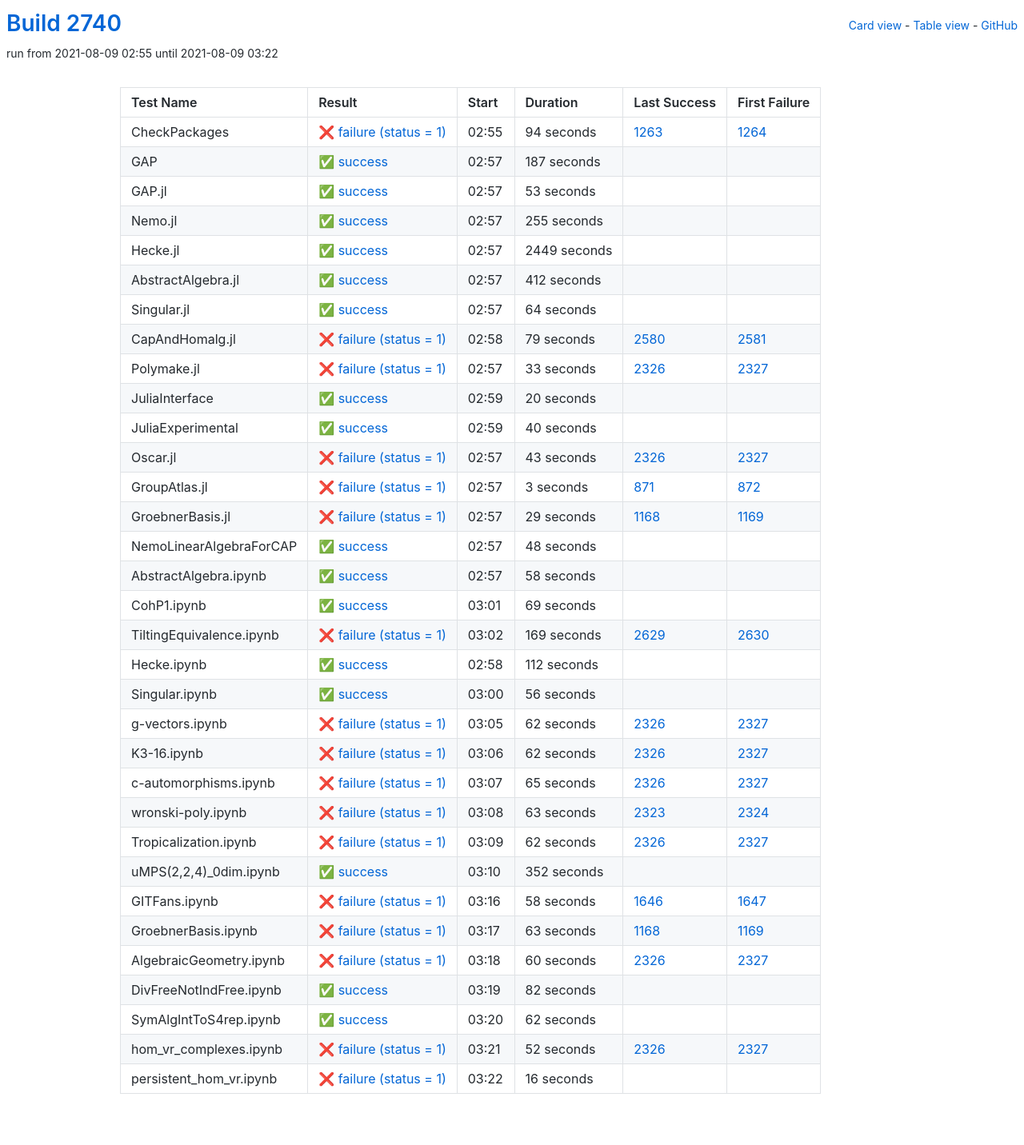
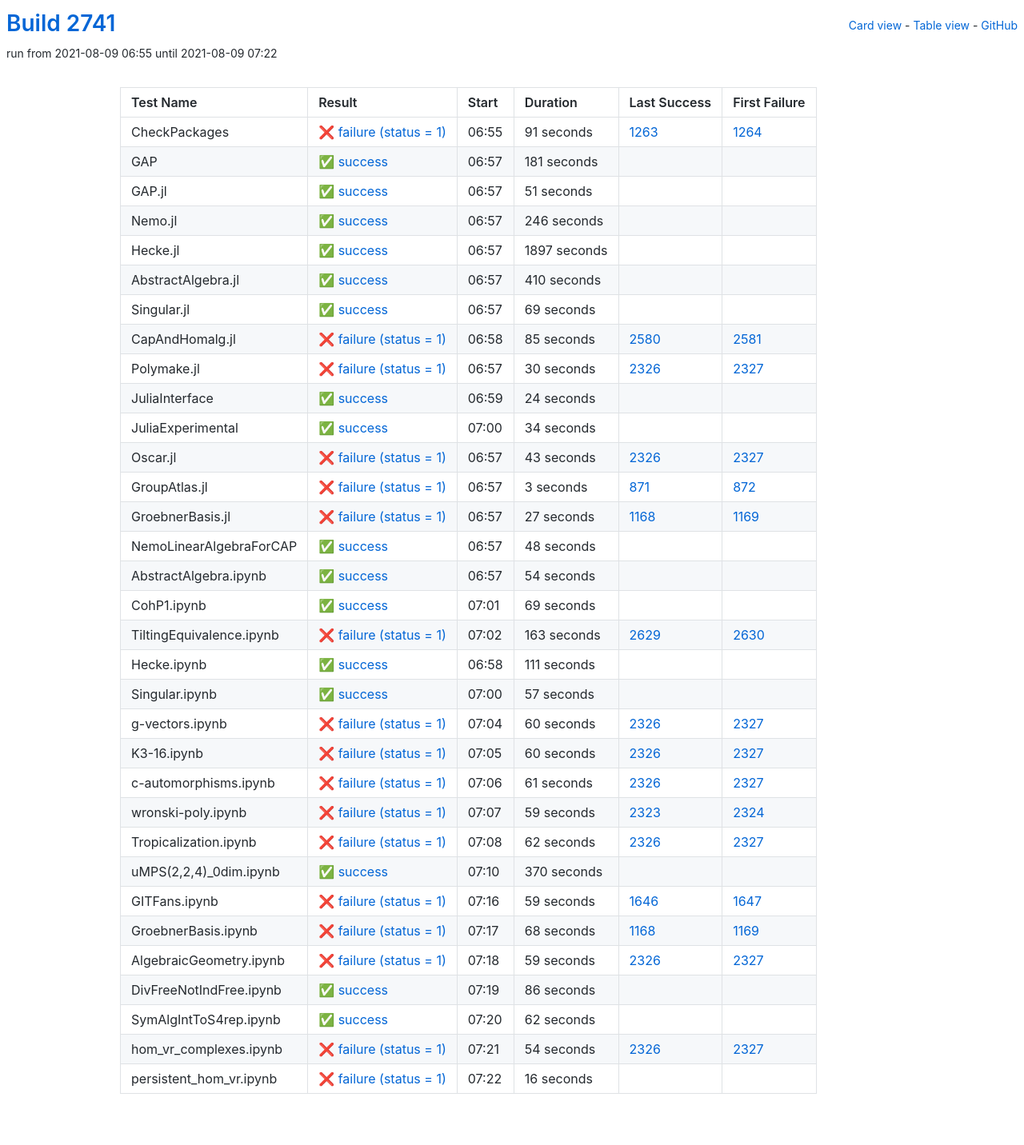
Before and after one commit to oscar-system/oscar-ci-status-stable, a Jekyll site: the page built from table.html, in a window 1280 px wide. Shown: the whole page at 80% size. Built offline with Jekyll 4.4.1, drawn with Linux system fonts in a browser that asks for light colours.

Commit message:
Build #2741

```diff
--- a/_data/ci.yml
+++ b/_data/ci.yml
@@ -1,6 +1,6 @@
 ---
-build: 2740
-build_url: https://oscarci.mathematik.uni-kl.de/job/oscar-stable/2740/
+build: 2741
+build_url: https://oscarci.mathematik.uni-kl.de/job/oscar-stable/2741/
 job: oscar-stable
 organization: oscar-system
 repo: oscar-ci-status-stable
@@ -8,140 +8,140 @@ repourl: https://github.com/oscar-system/oscar-ci-status-stable
 tests:
 - name: CheckPackages
   id: checkpackages
-  log: https://oscarci.mathematik.uni-kl.de/job/oscar-stable/2740/artifact/logs/build-2740/CheckPackages.log
-  start: 2021-08-09 02:55
+  log: https://oscarci.mathematik.uni-kl.de/job/oscar-stable/2741/artifact/logs/build-2741/CheckPackages.log
+  start: 2021-08-09 06:55
   success: false
   exitcode: 1
   status: failure
-  duration: 94
+  duration: 91
   last_success: 1263
   last_success_url: https://oscarci.mathematik.uni-kl.de/job/oscar-stable/1263/
   first_failure: 1264
   first_failure_url: https://oscarci.mathematik.uni-kl.de/job/oscar-stable/1264/
 - name: GAP
   id: gap
-  log: https://oscarci.mathematik.uni-kl.de/job/oscar-stable/2740/artifact/logs/build-2740/GAP.log
-  start: 2021-08-09 02:57
+  log: https://oscarci.mathematik.uni-kl.de/job/oscar-stable/2741/artifact/logs/build-2741/GAP.log
+  start: 2021-08-09 06:57
   success: true
   exitcode: 0
   status: success
-  duration: 187
+  duration: 181
   last_success: false
   last_success_url:
   first_failure: false
   first_failure_url:
 - name: GAP.jl
   id: gap-jl
-  log: https://oscarci.mathematik.uni-kl.de/job/oscar-stable/2740/artifact/logs/build-2740/GAP.jl.log
-  start: 2021-08-09 02:57
+  log: https://oscarci.mathematik.uni-kl.de/job/oscar-stable/2741/artifact/logs/build-2741/GAP.jl.log
+  start: 2021-08-09 06:57
   success: true
   exitcode: 0
   status: success
-  duration: 53
+  duration: 51
   last_success: false
   last_success_url:
   first_failure: false
   first_failure_url:
 - name: Nemo.jl
   id: nemo-jl
-  log: https://oscarci.mathematik.uni-kl.de/job/oscar-stable/2740/artifact/logs/build-2740/Nemo.jl.log
-  start: 2021-08-09 02:57
+  log: https://oscarci.mathematik.uni-kl.de/job/oscar-stable/2741/artifact/logs/build-2741/Nemo.jl.log
+  start: 2021-08-09 06:57
   success: true
   exitcode: 0
   status: success
-  duration: 255
+  duration: 246
   last_success: false
   last_success_url:
   first_failure: false
   first_failure_url:
 - name: Hecke.jl
   id: hecke-jl
-  log: https://oscarci.mathematik.uni-kl.de/job/oscar-stable/2740/artifact/logs/build-2740/Hecke.jl.log
-  start: 2021-08-09 02:57
+  log: https://oscarci.mathematik.uni-kl.de/job/oscar-stable/2741/artifact/logs/build-2741/Hecke.jl.log
+  start: 2021-08-09 06:57
   success: true
   exitcode: 0
   status: success
-  duration: 2449
+  duration: 1897
   last_success: false
   last_success_url:
   first_failure: false
   first_failure_url:
 - name: AbstractAlgebra.jl
   id: abstractalgebra-jl
-  log: https://oscarci.mathematik.uni-kl.de/job/oscar-stable/2740/artifact/logs/build-2740/AbstractAlgebra.jl.log
-  start: 2021-08-09 02:57
+  log: https://oscarci.mathematik.uni-kl.de/job/oscar-stable/2741/artifact/logs/build-2741/AbstractAlgebra.jl.log
+  start: 2021-08-09 06:57
   success: true
   exitcode: 0
   status: success
-  duration: 412
+  duration: 410
   last_success: false
   last_success_url:
   first_failure: false
   first_failure_url:
 - name: Singular.jl
   id: singular-jl
-  log: https://oscarci.mathematik.uni-kl.de/job/oscar-stable/2740/artifact/logs/build-2740/Singular.jl.log
-  start: 2021-08-09 02:57
+  log: https://oscarci.mathematik.uni-kl.de/job/oscar-stable/2741/artifact/logs/build-2741/Singular.jl.log
+  start: 2021-08-09 06:57
   success: true
   exitcode: 0
   status: success
-  duration: 64
+  duration: 69
   last_success: false
   last_success_url:
   first_failure: false
   first_failure_url:
 - name: CapAndHomalg.jl
   id: capandhomalg-jl
-  log: https://oscarci.mathematik.uni-kl.de/job/oscar-stable/2740/artifact/logs/build-2740/CapAndHomalg.jl.log
-  start: 2021-08-09 02:58
+  log: https://oscarci.mathematik.uni-kl.de/job/oscar-stable/2741/artifact/logs/build-2741/CapAndHomalg.jl.log
+  start: 2021-08-09 06:58
   success: false
   exitcode: 1
   status: failure
-  duration: 79
+  duration: 85
   last_success: 2580
   last_success_url: https://oscarci.mathematik.uni-kl.de/job/oscar-stable/2580/
   first_failure: 2581
   first_failure_url: https://oscarci.mathematik.uni-kl.de/job/oscar-stable/2581/
 - name: Polymake.jl
   id: polymake-jl
-  log: https://oscarci.mathematik.uni-kl.de/job/oscar-stable/2740/artifact/logs/build-2740/Polymake.jl.log
-  start: 2021-08-09 02:57
+  log: https://oscarci.mathematik.uni-kl.de/job/oscar-stable/2741/artifact/logs/build-2741/Polymake.jl.log
+  start: 2021-08-09 06:57
   success: false
   exitcode: 1
   status: failure
-  duration: 33
+  duration: 30
   last_success: 2326
   last_success_url: https://oscarci.mathematik.uni-kl.de/job/oscar-stable/2326/
   first_failure: 2327
   first_failure_url: https://oscarci.mathematik.uni-kl.de/job/oscar-stable/2327/
 - name: JuliaInterface
   id: juliainterface
-  log: https://oscarci.mathematik.uni-kl.de/job/oscar-stable/2740/artifact/logs/build-2740/JuliaInterface.log
-  start: 2021-08-09 02:59
+  log: https://oscarci.mathematik.uni-kl.de/job/oscar-stable/2741/artifact/logs/build-2741/JuliaInterface.log
+  start: 2021-08-09 06:59
   success: true
   exitcode: 0
   status: success
-  duration: 20
+  duration: 24
   last_success: false
   last_success_url:
   first_failure: false
   first_failure_url:
 - name: JuliaExperimental
   id: juliaexperimental
-  log: https://oscarci.mathematik.uni-kl.de/job/oscar-stable/2740/artifact/logs/build-2740/JuliaExperimental.log
-  start: 2021-08-09 02:59
+  log: https://oscarci.mathematik.uni-kl.de/job/oscar-stable/2741/artifact/logs/build-2741/JuliaExperimental.log
+  start: 2021-08-09 07:00
   success: true
   exitcode: 0
   status: success
-  duration: 40
+  duration: 34
   last_success: false
   last_success_url:
   first_failure: false
   first_failure_url:
 - name: Oscar.jl
   id: oscar-jl
-  log: https://oscarci.mathematik.uni-kl.de/job/oscar-stable/2740/artifact/logs/build-2740/Oscar.jl.log
-  start: 2021-08-09 02:57
+  log: https://oscarci.mathematik.uni-kl.de/job/oscar-stable/2741/artifact/logs/build-2741/Oscar.jl.log
+  start: 2021-08-09 06:57
   success: false
   exitcode: 1
   status: failure
@@ -152,8 +152,8 @@ tests:
   first_failure_url: https://oscarci.mathematik.uni-kl.de/job/oscar-stable/2327/
 - name: GroupAtlas.jl
   id: groupatlas-jl
-  log: https://oscarci.mathematik.uni-kl.de/job/oscar-stable/2740/artifact/logs/build-2740/GroupAtlas.jl.log
-  start: 2021-08-09 02:57
+  log: https://oscarci.mathematik.uni-kl.de/job/oscar-stable/2741/artifact/logs/build-2741/GroupAtlas.jl.log
+  start: 2021-08-09 06:57
   success: false
   exitcode: 1
   status: failure
@@ -164,20 +164,20 @@ tests:
   first_failure_url: https://oscarci.mathematik.uni-kl.de/job/oscar-stable/872/
 - name: GroebnerBasis.jl
   id: groebnerbasis-jl
-  log: https://oscarci.mathematik.uni-kl.de/job/oscar-stable/2740/artifact/logs/build-2740/GroebnerBasis.jl.log
-  start: 2021-08-09 02:57
+  log: https://oscarci.mathematik.uni-kl.de/job/oscar-stable/2741/artifact/logs/build-2741/GroebnerBasis.jl.log
+  start: 2021-08-09 06:57
   success: false
   exitcode: 1
   status: failure
-  duration: 29
+  duration: 27
   last_success: 1168
   last_success_url: https://oscarci.mathematik.uni-kl.de/job/oscar-stable/1168/
   first_failure: 1169
   first_failure_url: https://oscarci.mathematik.uni-kl.de/job/oscar-stable/1169/
 - name: NemoLinearAlgebraForCAP
   id: nemolinearalgebraforcap
-  log: https://oscarci.mathematik.uni-kl.de/job/oscar-stable/2740/artifact/logs/build-2740/NemoLinearAlgebraForCAP.log
-  start: 2021-08-09 02:57
+  log: https://oscarci.mathematik.uni-kl.de/job/oscar-stable/2741/artifact/logs/build-2741/NemoLinearAlgebraForCAP.log
+  start: 2021-08-09 06:57
   success: true
   exitcode: 0
   status: success
@@ -188,20 +188,20 @@ tests:
   first_failure_url:
 - name: AbstractAlgebra.ipynb
   id: abstractalgebra-ipynb
-  log: https://oscarci.mathematik.uni-kl.de/job/oscar-stable/2740/artifact/logs/build-2740/AbstractAlgebra.ipynb.log
-  start: 2021-08-09 02:57
+  log: https://oscarci.mathematik.uni-kl.de/job/oscar-stable/2741/artifact/logs/build-2741/AbstractAlgebra.ipynb.log
+  start: 2021-08-09 06:57
   success: true
   exitcode: 0
   status: success
-  duration: 58
+  duration: 54
   last_success: false
   last_success_url:
   first_failure: false
   first_failure_url:
 - name: CohP1.ipynb
   id: cohp1-ipynb
-  log: https://oscarci.mathematik.uni-kl.de/job/oscar-stable/2740/artifact/logs/build-2740/CohP1.ipynb.log
-  start: 2021-08-09 03:01
+  log: https://oscarci.mathematik.uni-kl.de/job/oscar-stable/2741/artifact/logs/build-2741/CohP1.ipynb.log
+  start: 2021-08-09 07:01
   success: true
   exitcode: 0
   status: success
@@ -212,92 +212,92 @@ tests:
   first_failure_url:
 - name: TiltingEquivalence.ipynb
   id: tiltingequivalence-ipynb
-  log: https://oscarci.mathematik.uni-kl.de/job/oscar-stable/2740/artifact/logs/build-2740/TiltingEquivalence.ipynb.log
-  start: 2021-08-09 03:02
+  log: https://oscarci.mathematik.uni-kl.de/job/oscar-stable/2741/artifact/logs/build-2741/TiltingEquivalence.ipynb.log
+  start: 2021-08-09 07:02
   success: false
   exitcode: 1
   status: failure
-  duration: 169
+  duration: 163
   last_success: 2629
   last_success_url: https://oscarci.mathematik.uni-kl.de/job/oscar-stable/2629/
   first_failure: 2630
   first_failure_url: https://oscarci.mathematik.uni-kl.de/job/oscar-stable/2630/
 - name: Hecke.ipynb
   id: hecke-ipynb
-  log: https://oscarci.mathematik.uni-kl.de/job/oscar-stable/2740/artifact/logs/build-2740/Hecke.ipynb.log
-  start: 2021-08-09 02:58
+  log: https://oscarci.mathematik.uni-kl.de/job/oscar-stable/2741/artifact/logs/build-2741/Hecke.ipynb.log
+  start: 2021-08-09 06:58
   success: true
   exitcode: 0
   status: success
-  duration: 112
+  duration: 111
   last_success: false
   last_success_url:
   first_failure: false
   first_failure_url:
 - name: Singular.ipynb
   id: singular-ipynb
-  log: https://oscarci.mathematik.uni-kl.de/job/oscar-stable/2740/artifact/logs/build-2740/Singular.ipynb.log
-  start: 2021-08-09 03:00
+  log: https://oscarci.mathematik.uni-kl.de/job/oscar-stable/2741/artifact/logs/build-2741/Singular.ipynb.log
+  start: 2021-08-09 07:00
   success: true
   exitcode: 0
   status: success
-  duration: 56
+  duration: 57
   last_success: false
   last_success_url:
   first_failure: false
   first_failure_url:
 - name: g-vectors.ipynb
   id: g-vectors-ipynb
-  log: https://oscarci.mathematik.uni-kl.de/job/oscar-stable/2740/artifact/logs/build-2740/g-vectors.ipynb.log
-  start: 2021-08-09 03:05
+  log: https://oscarci.mathematik.uni-kl.de/job/oscar-stable/2741/artifact/logs/build-2741/g-vectors.ipynb.log
+  start: 2021-08-09 07:04
   success: false
   exitcode: 1
   status: failure
-  duration: 62
+  duration: 60
   last_success: 2326
   last_success_url: https://oscarci.mathematik.uni-kl.de/job/oscar-stable/2326/
   first_failure: 2327
   first_failure_url: https://oscarci.mathematik.uni-kl.de/job/oscar-stable/2327/
 - name: K3-16.ipynb
   id: k3-16-ipynb
-  log: https://oscarci.mathematik.uni-kl.de/job/oscar-stable/2740/artifact/logs/build-2740/K3-16.ipynb.log
-  start: 2021-08-09 03:06
+  log: https://oscarci.mathematik.uni-kl.de/job/oscar-stable/2741/artifact/logs/build-2741/K3-16.ipynb.log
+  start: 2021-08-09 07:05
   success: false
   exitcode: 1
   status: failure
-  duration: 62
+  duration: 60
   last_success: 2326
   last_success_url: https://oscarci.mathematik.uni-kl.de/job/oscar-stable/2326/
   first_failure: 2327
   first_failure_url: https://oscarci.mathematik.uni-kl.de/job/oscar-stable/2327/
 - name: c-automorphisms.ipynb
   id: c-automorphisms-ipynb
-  log: https://oscarci.mathematik.uni-kl.de/job/oscar-stable/2740/artifact/logs/build-2740/c-automorphisms.ipynb.log
-  start: 2021-08-09 03:07
+  log: https://oscarci.mathematik.uni-kl.de/job/oscar-stable/2741/artifact/logs/build-2741/c-automorphisms.ipynb.log
+  start: 2021-08-09 07:06
   success: false
   exitcode: 1
   status: failure
-  duration: 65
+  duration: 61
   last_success: 2326
   last_success_url: https://oscarci.mathematik.uni-kl.de/job/oscar-stable/2326/
   first_failure: 2327
   first_failure_url: https://oscarci.mathematik.uni-kl.de/job/oscar-stable/2327/
 - name: wronski-poly.ipynb
   id: wronski-poly-ipynb
-  log: https://oscarci.mathematik.uni-kl.de/job/oscar-stable/2740/artifact/logs/build-2740/wronski-poly.ipynb.log
-  start: 2021-08-09 03:08
+  log: https://oscarci.mathematik.uni-kl.de/job/oscar-stable/2741/artifact/logs/build-2741/wronski-poly.ipynb.log
+  start: 2021-08-09 07:07
   success: false
   exitcode: 1
   status: failure
-  duration: 63
+  duration: 59
   last_success: 2323
   last_success_url: https://oscarci.mathematik.uni-kl.de/job/oscar-stable/2323/
   first_failure: 2324
   first_failure_url: https://oscarci.mathematik.uni-kl.de/job/oscar-stable/2324/
 - name: Tropicalization.ipynb
   id: tropicalization-ipynb
-  log: https://oscarci.mathematik.uni-kl.de/job/oscar-stable/2740/artifact/logs/build-2740/Tropicalization.ipynb.log
-  start: 2021-08-09 03:09
+  log: https://oscarci.mathematik.uni-kl.de/job/oscar-stable/2741/artifact/logs/build-2741/Tropicalization.ipynb.log
+  start: 2021-08-09 07:08
   success: false
   exitcode: 1
   status: failure
@@ -308,68 +308,68 @@ tests:
   first_failure_url: https://oscarci.mathematik.uni-kl.de/job/oscar-stable/2327/
 - name: uMPS(2,2,4)_0dim.ipynb
   id: umps-2-2-4-0dim-ipynb
-  log: https://oscarci.mathematik.uni-kl.de/job/oscar-stable/2740/artifact/logs/build-2740/uMPS-2-2-4-_0dim.ipynb.log
-  start: 2021-08-09 03:10
+  log: https://oscarci.mathematik.uni-kl.de/job/oscar-stable/2741/artifact/logs/build-2741/uMPS-2-2-4-_0dim.ipynb.log
+  start: 2021-08-09 07:10
   success: true
   exitcode: 0
   status: success
-  duration: 352
+  duration: 370
   last_success: false
   last_success_url:
   first_failure: false
   first_failure_url:
 - name: GITFans.ipynb
   id: gitfans-ipynb
-  log: https://oscarci.mathematik.uni-kl.de/job/oscar-stable/2740/artifact/logs/build-2740/GITFans.ipynb.log
-  start: 2021-08-09 03:16
+  log: https://oscarci.mathematik.uni-kl.de/job/oscar-stable/2741/artifact/logs/build-2741/GITFans.ipynb.log
+  start: 2021-08-09 07:16
   success: false
   exitcode: 1
   status: failure
-  duration: 58
+  duration: 59
   last_success: 1646
   last_success_url: https://oscarci.mathematik.uni-kl.de/job/oscar-stable/1646/
   first_failure: 1647
   first_failure_url: https://oscarci.mathematik.uni-kl.de/job/oscar-stable/1647/
 - name: GroebnerBasis.ipynb
   id: groebnerbasis-ipynb
-  log: https://oscarci.mathematik.uni-kl.de/job/oscar-stable/2740/artifact/logs/build-2740/GroebnerBasis.ipynb.log
-  start: 2021-08-09 03:17
+  log: https://oscarci.mathematik.uni-kl.de/job/oscar-stable/2741/artifact/logs/build-2741/GroebnerBasis.ipynb.log
+  start: 2021-08-09 07:17
   success: false
   exitcode: 1
   status: failure
-  duration: 63
+  duration: 68
   last_success: 1168
   last_success_url: https://oscarci.mathematik.uni-kl.de/job/oscar-stable/1168/
   first_failure: 1169
   first_failure_url: https://oscarci.mathematik.uni-kl.de/job/oscar-stable/1169/
 - name: AlgebraicGeometry.ipynb
   id: algebraicgeometry-ipynb
-  log: https://oscarci.mathematik.uni-kl.de/job/oscar-stable/2740/artifact/logs/build-2740/AlgebraicGeometry.ipynb.log
-  start: 2021-08-09 03:18
+  log: https://oscarci.mathematik.uni-kl.de/job/oscar-stable/2741/artifact/logs/build-2741/AlgebraicGeometry.ipynb.log
+  start: 2021-08-09 07:18
   success: false
   exitcode: 1
   status: failure
-  duration: 60
+  duration: 59
   last_success: 2326
   last_success_url: https://oscarci.mathematik.uni-kl.de/job/oscar-stable/2326/
   first_failure: 2327
   first_failure_url: https://oscarci.mathematik.uni-kl.de/job/oscar-stable/2327/
 - name: DivFreeNotIndFree.ipynb
   id: divfreenotindfree-ipynb
-  log: https://oscarci.mathematik.uni-kl.de/job/oscar-stable/2740/artifact/logs/build-2740/DivFreeNotIndFree.ipynb.log
-  start: 2021-08-09 03:19
+  log: https://oscarci.mathematik.uni-kl.de/job/oscar-stable/2741/artifact/logs/build-2741/DivFreeNotIndFree.ipynb.log
+  start: 2021-08-09 07:19
   success: true
   exitcode: 0
   status: success
-  duration: 82
+  duration: 86
   last_success: false
   last_success_url:
   first_failure: false
   first_failure_url:
 - name: SymAlgIntToS4rep.ipynb
   id: symalginttos4rep-ipynb
-  log: https://oscarci.mathematik.uni-kl.de/job/oscar-stable/2740/artifact/logs/build-2740/SymAlgIntToS4rep.ipynb.log
-  start: 2021-08-09 03:20
+  log: https://oscarci.mathematik.uni-kl.de/job/oscar-stable/2741/artifact/logs/build-2741/SymAlgIntToS4rep.ipynb.log
+  start: 2021-08-09 07:20
   success: true
   exitcode: 0
   status: success
@@ -380,20 +380,20 @@ tests:
   first_failure_url:
 - name: hom_vr_complexes.ipynb
   id: hom-vr-complexes-ipynb
-  log: https://oscarci.mathematik.uni-kl.de/job/oscar-stable/2740/artifact/logs/build-2740/hom_vr_complexes.ipynb.log
-  start: 2021-08-09 03:21
+  log: https://oscarci.mathematik.uni-kl.de/job/oscar-stable/2741/artifact/logs/build-2741/hom_vr_complexes.ipynb.log
+  start: 2021-08-09 07:21
   success: false
   exitcode: 1
   status: failure
-  duration: 52
+  duration: 54
   last_success: 2326
   last_success_url: https://oscarci.mathematik.uni-kl.de/job/oscar-stable/2326/
   first_failure: 2327
   first_failure_url: https://oscarci.mathematik.uni-kl.de/job/oscar-stable/2327/
 - name: persistent_hom_vr.ipynb
   id: persistent-hom-vr-ipynb
-  log: https://oscarci.mathematik.uni-kl.de/job/oscar-stable/2740/artifact/logs/build-2740/persistent_hom_vr.ipynb.log
-  start: 2021-08-09 03:22
+  log: https://oscarci.mathematik.uni-kl.de/job/oscar-stable/2741/artifact/logs/build-2741/persistent_hom_vr.ipynb.log
+  start: 2021-08-09 07:22
   success: false
   exitcode: 1
   status: failure
```
Also changed, not shown: README.md.
